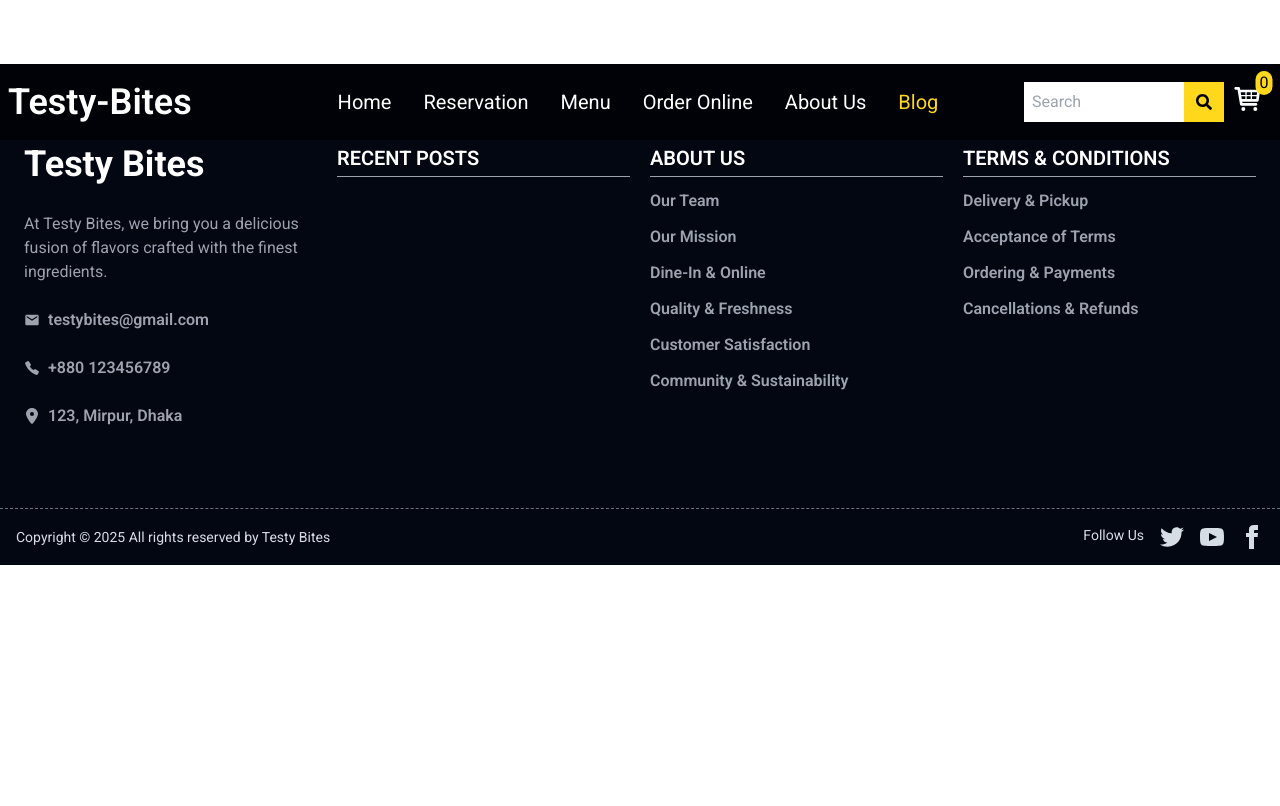
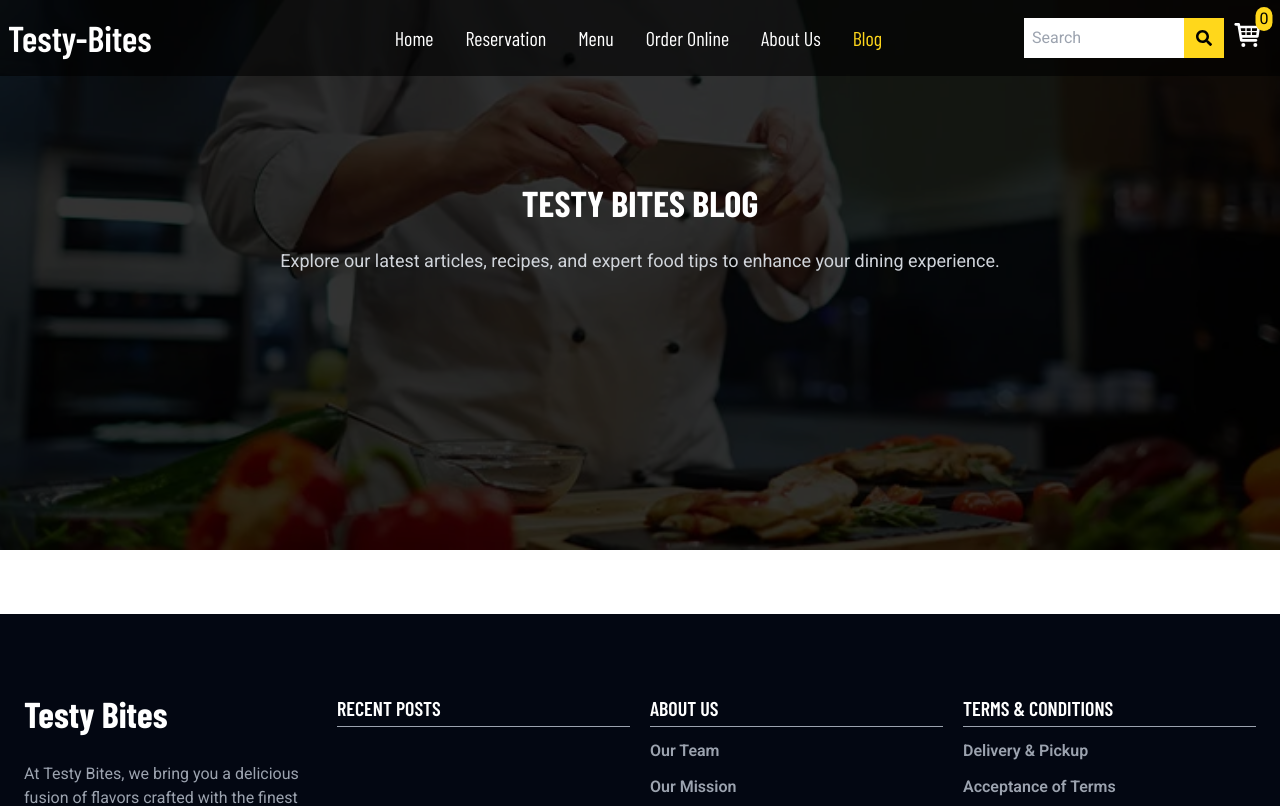
Before and after one commit to asif883/Testy-Bites-with-next.js, a Next.js app: page /blog in a window 1280 px wide. Shown: the top 806 px of the page. Built offline with nearby package versions, Linux system fonts and the light colour scheme; a web font is replaced by a local one.

Commit message:
blog and about page design

```diff
--- /dev/null
+++ b/src/app/Components/Blog/BlogBanner.jsx
@@ -0,0 +1,22 @@
+"use client"
+import React from 'react';
+import '../../Css/font.css'
+
+const BlogBanner = () => {
+    return (
+         <div className="relative h-[550px] bg-fixed" style={{ backgroundImage: `url(/assets/Blog-header-1.webp)`, backgroundSize: 'cover', backgroundPosition: 'center' }}>
+
+                    <div className="absolute inset-0 bg-black/80"></div>
+
+
+                    <div className="relative text-center top-1/3 text-white px-6">
+                        <h1 className="text-3xl lg:text-4xl font-barlow font-bold mb-6 uppercase">Testy Bites Blog</h1>
+                            <p className="text-sm lg:text-lg text-gray-300">
+                            Explore our latest articles, recipes, and expert food tips to enhance your dining experience.
+                            </p>
+                    </div>
+         </div>
+    );
+};
+
+export default BlogBanner;
--- a/src/app/about/page.jsx
+++ b/src/app/about/page.jsx
@@ -14,7 +14,7 @@ const page = () => {
           className="w-full h-full object-cover rounded-lg shadow-md"
         />
         <div className="absolute inset-0 bg-black bg-opacity-50 flex items-center justify-center">
-          <h1 className="text-2xl md:text-5xl font-barlow font-bold mb-6 uppercase text-gray-100">
+          <h1 className="text-2xl md:text-4xl font-barlow font-bold mb-6 uppercase text-gray-100">
               Discover the Story Behind Testy Bites
           </h1>
         </div>
--- a/src/app/blog/page.jsx
+++ b/src/app/blog/page.jsx
@@ -1,9 +1,11 @@
+"use client"
 import React from 'react';
+import BlogBanner from '../Components/Blog/BlogBanner';
 
 const page = () => {
     return (
         <div>
-
+            <BlogBanner/>
         </div>
     );
 };
```
